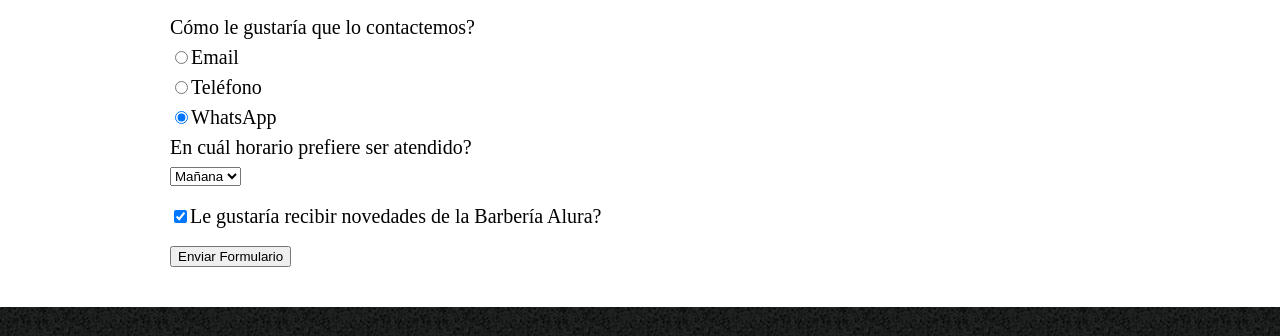
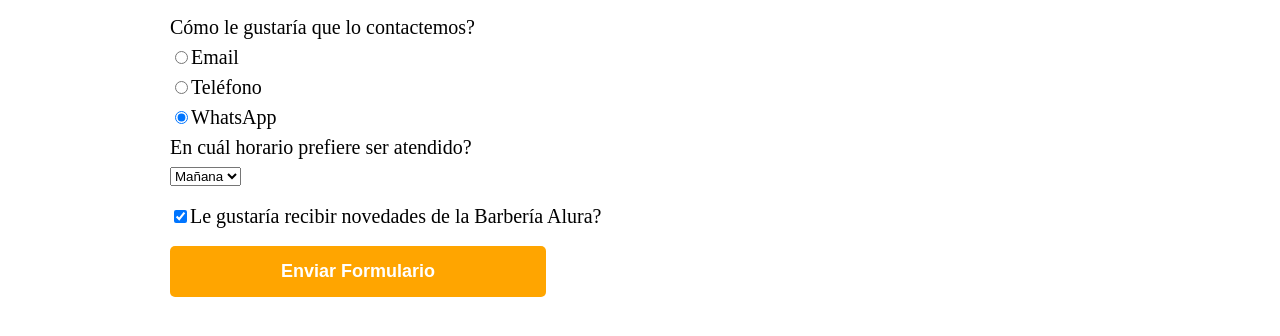
Before and after one commit to jgnarvaez/html5_y_css3_curso, a plain HTML site: page contacto.html in a window 1280 px wide. Shown: the part 805-1141 px from the top of the page. Drawn offline with Linux system fonts and the light colour scheme.

Commit message:
Colocando estilos al botón de envío de formulario

```diff
--- a/contacto.html
+++ b/contacto.html
@@ -55,7 +55,7 @@
 
                 <label class="checkbox"><input type="checkbox" checked>Le gustaría recibir novedades de la Barbería Alura?</label>
 
-                <input type="submit" value="Enviar Formulario">
+                <input type="submit" value="Enviar Formulario" class="enviar">
             </form>
         </main>
         <footer>
--- a/style.css
+++ b/style.css
@@ -114,3 +114,21 @@ form label, form legend{
 .checkbox{
     margin: 20px 0;
 }
+
+.enviar{
+    width: 40%;
+    padding: 15px 0;
+    font-size: 18px;
+    font-weight: bold;
+    color: white;
+    background: orange;
+    border: none;
+    border-radius: 5px;
+    transition: 1s all;
+    cursor: pointer;
+}
+
+.enviar:hover{
+    background: darkorange;
+    transform: scale(1.2);
+}
```
